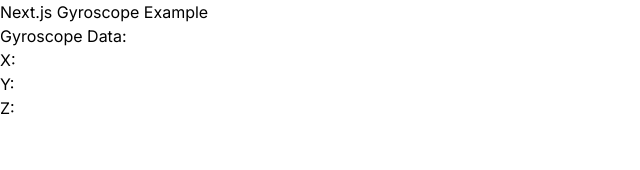
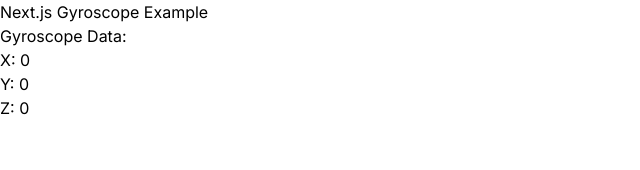
Before and after one commit to Rinaldots/giroscopio, a Next.js app: page / in a window 1280 px wide. Shown: the top 170 px of the page, without its empty margins (0-640 px from the left). Built offline with nearby package versions, Linux system fonts and the light colour scheme.

Commit message:
degree change

```diff
--- a/src/app/page.js
+++ b/src/app/page.js
@@ -3,7 +3,10 @@
 import { useEffect, useState } from 'react';
 
 function GyroscopeComponent() {
+
   const [gyroscopeData, setGyroscopeData] = useState({ x: null, y: null, z: null });
+
+  const [ atData, setAtData] = useState({ x: 0, y: 0, z: 0 });
 
   useEffect(() => {
     if (window.DeviceOrientationEvent) {
@@ -16,20 +19,32 @@
     }
   }, []);
 
+  const handleChange = () => {
+
+    if(gyroscopeData - atData > 5 || gyroscopeData - atData < 5){
+
+      setAtData(atData);
+
+    }
+
+  }
+
   const handleOrientation = (event) => {
     setGyroscopeData({
       x: event.beta,
       y: event.gamma,
       z: event.alpha
     });
+
+    handleChange();
   };
 
   return (
     <div>
       <h2>Gyroscope Data:</h2>
-      <p>X: {gyroscopeData.x}</p>
-      <p>Y: {gyroscopeData.y}</p>
-      <p>Z: {gyroscopeData.z}</p>
+      <p>X: {atData.x}</p>
+      <p>Y: {atData.y}</p>
+      <p>Z: {atData.z}</p>
     </div>
   );
 }
```
